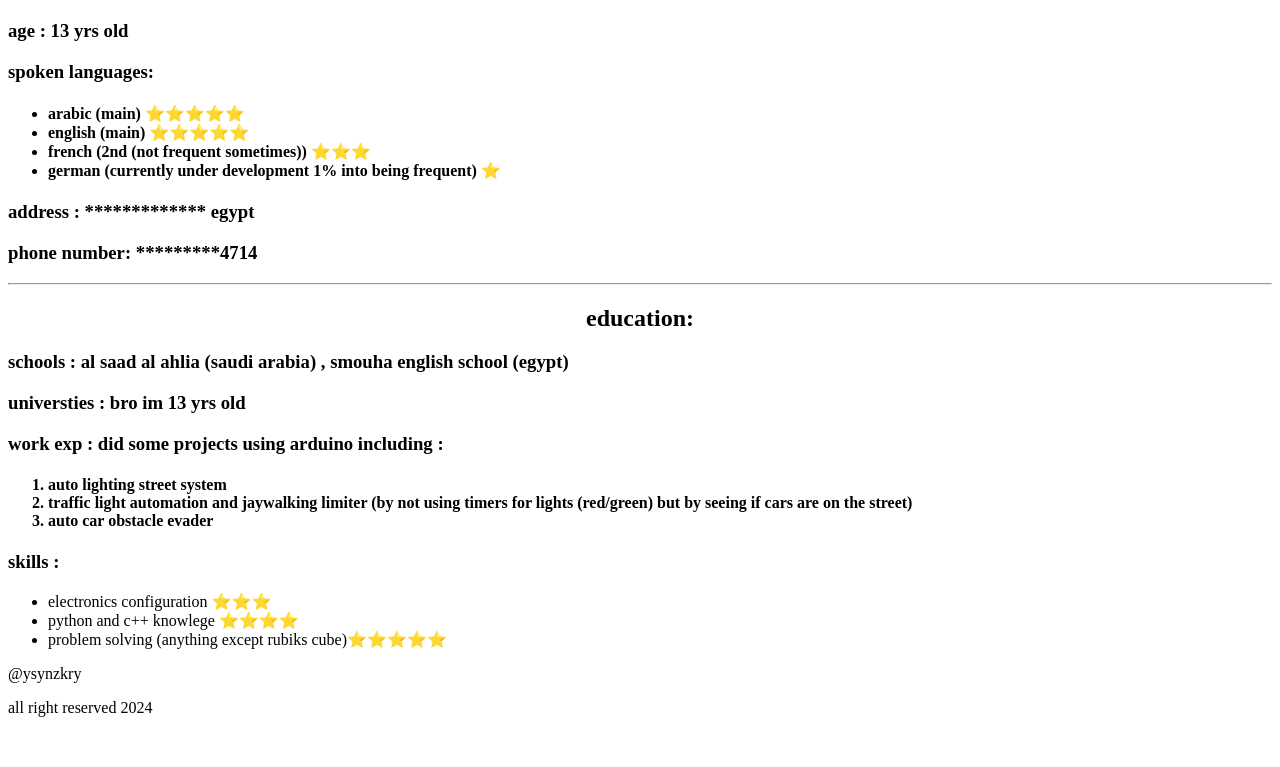
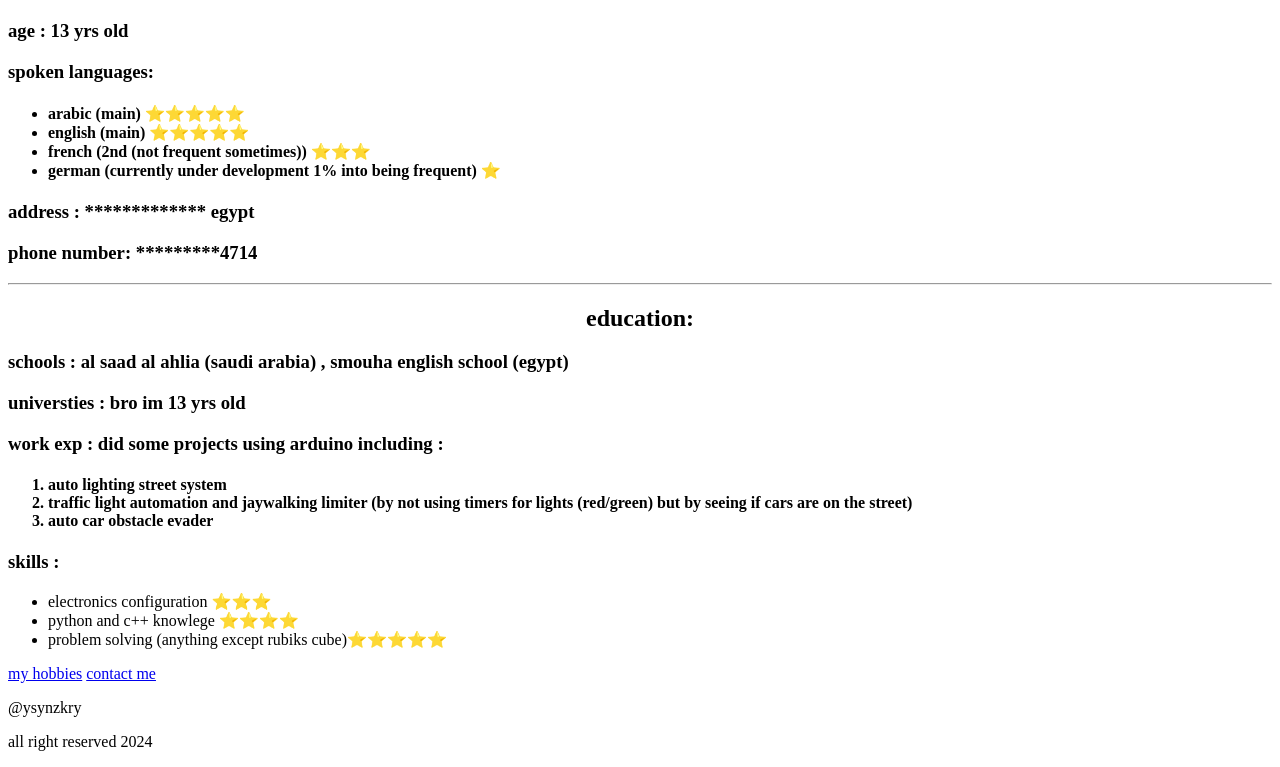
Before and after one commit to ysynzkry/capstone1, a plain HTML site: page index.html in a window 1280 px wide. Shown: the part 359-1126 px from the top of the page. Before the commit the page ends 1092 px from the top, so only its background shows below. Drawn offline with Linux system fonts and the light colour scheme.

Commit message:
Add files via upload

```diff
--- a/index.html
+++ b/index.html
@@ -47,6 +47,8 @@
 
 </body>
 <footer>
+    <a href="hobbies.html">my hobbies</a>
+    <a href="contact me.html">contact me</a>
     <p>@ysynzkry</p>
     <p>all right reserved 2024</p>
 </footer>
```
